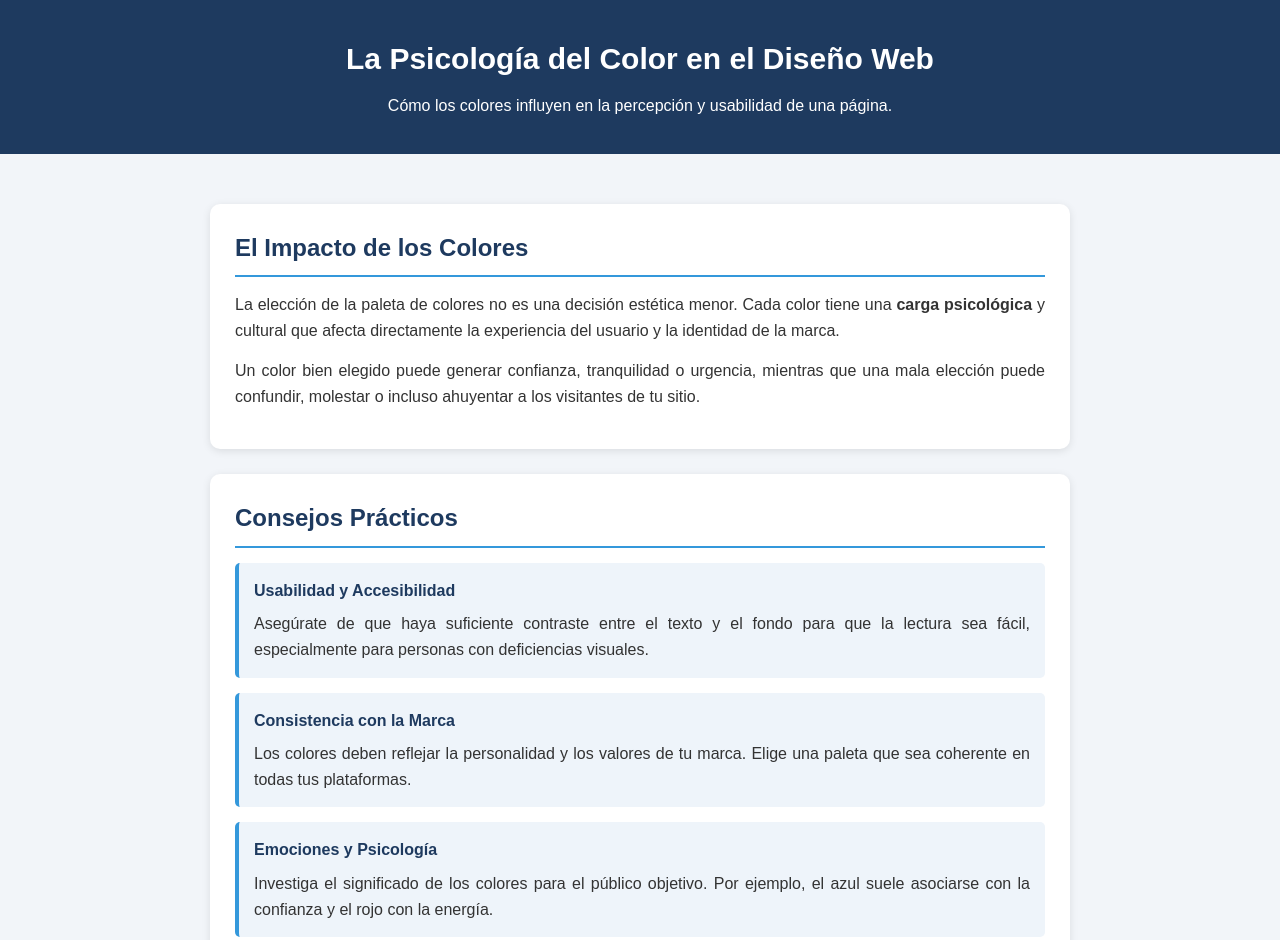
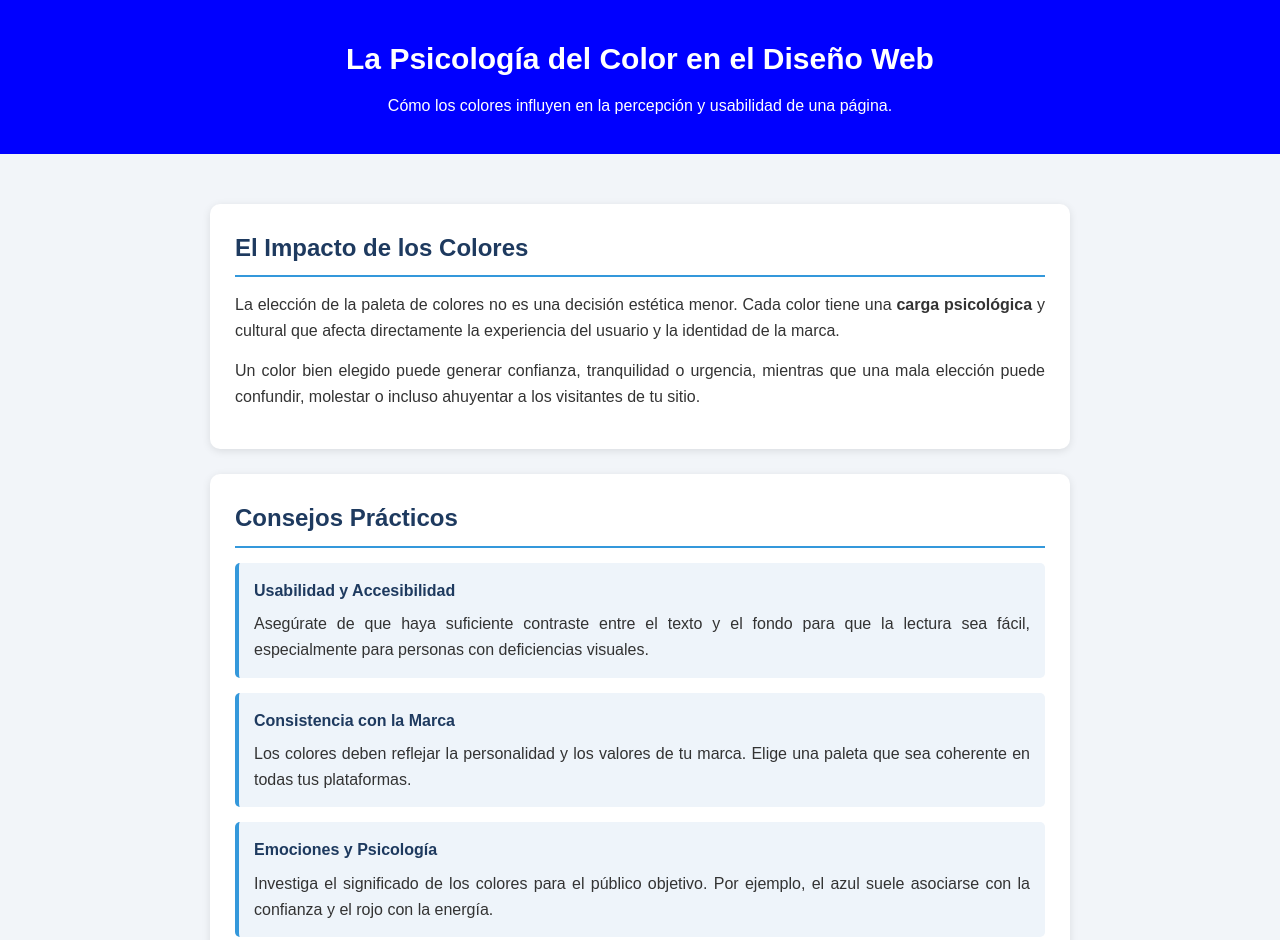
Before and after one commit to mirkof209-coder/practica-beem, a plain HTML site: page index.html in a window 1280 px wide. Shown: the top 940 px of the page. Drawn offline with Linux system fonts and the light colour scheme.

Commit message:
Actualizar styles.css

```diff
--- a/styles.css
+++ b/styles.css
@@ -15,7 +15,7 @@ body {
 
 
 .header {
-    background-color: #1e3a5f;
+    background-color: blue ;
     color: white;
     text-align: center;
     padding: 35px 20px;
```
